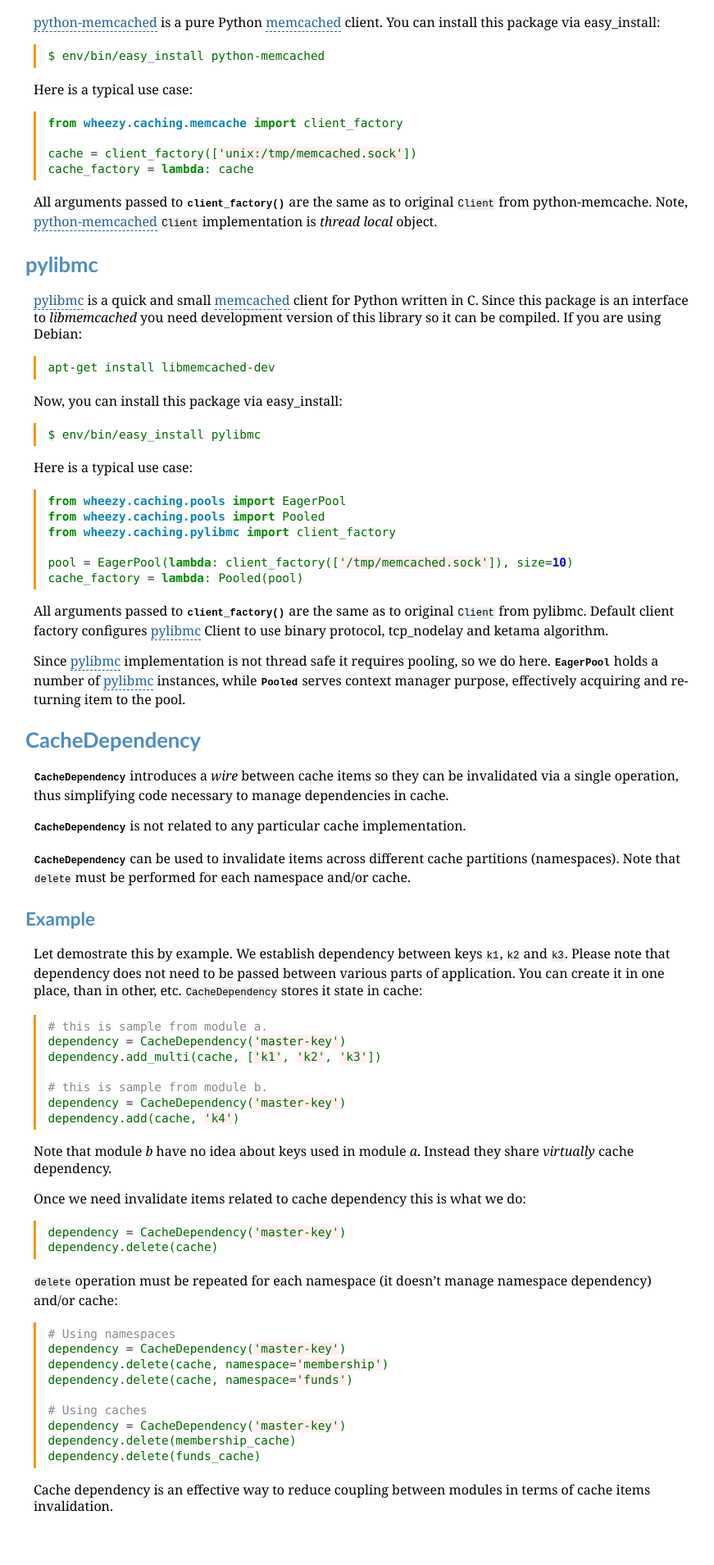
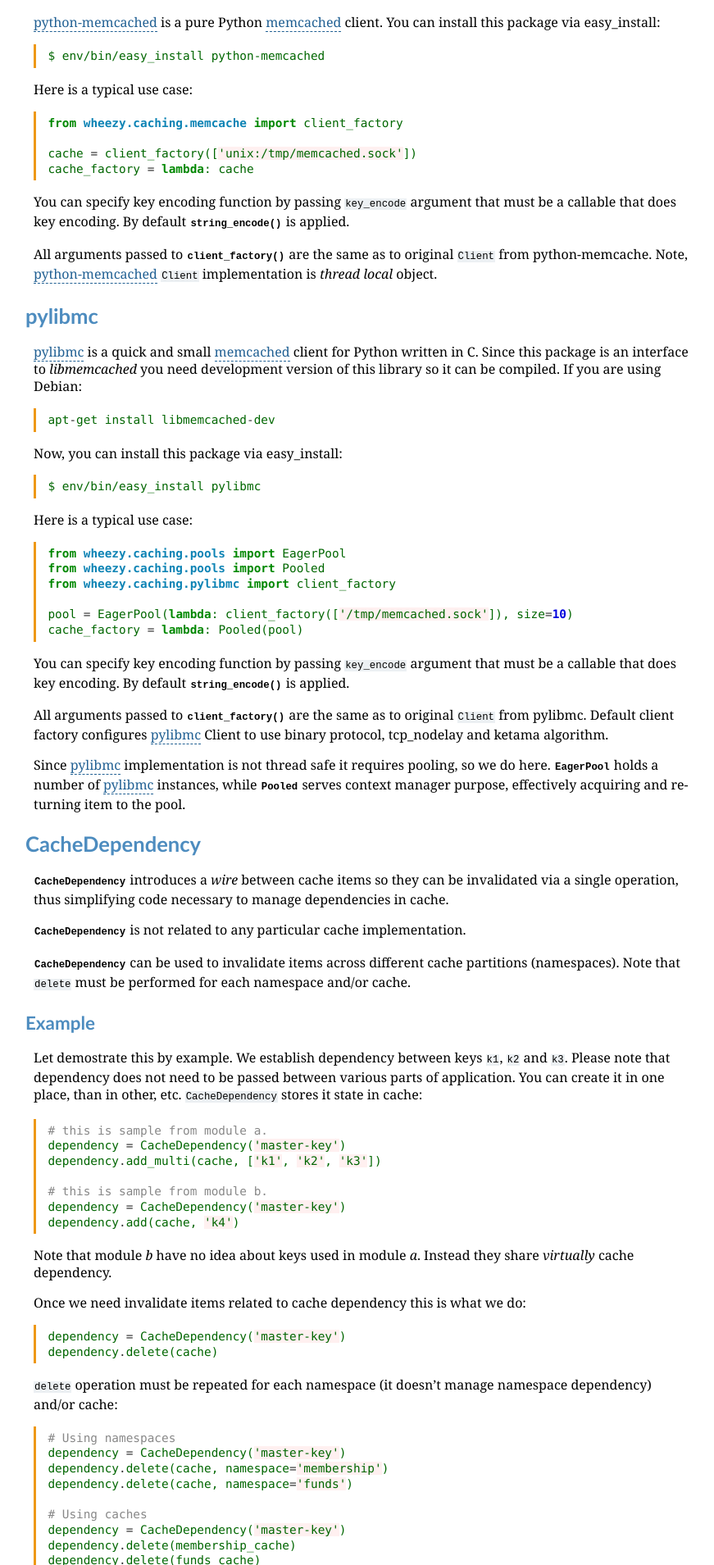
Before and after one commit to akornatskyy/wheezy.caching, a Sphinx documentation site: the page built from doc/userguide.rst, in a window 1280 px wide. Shown: the part 2741-4650 px from the top of the page at 82% size, without its empty margins (209-1080 px from the left). Built offline with Sphinx 7.4.7, drawn with Linux system fonts in a browser that asks for light colours.

Commit message:
Updated documentation with respect to key_encode for memcache and pylibmc.

```diff
--- a/doc/userguide.rst
+++ b/doc/userguide.rst
@@ -170,6 +170,10 @@
     cache = client_factory(['unix:/tmp/memcached.sock'])
     cache_factory = lambda: cache
 
+You can specify key encoding function by passing ``key_encode`` argument that
+must be a callable that does key encoding. By default
+:py:meth:`~wheezy.caching.encoding.string_encode` is applied.
+
 All arguments passed to
 :py:meth:`~wheezy.caching.memcache.client_factory` are the same as to
 original ``Client`` from python-memcache. Note, `python-memcached`_
@@ -196,6 +200,10 @@
 
     pool = EagerPool(lambda: client_factory(['/tmp/memcached.sock']), size=10)
     cache_factory = lambda: Pooled(pool)
+
+You can specify key encoding function by passing ``key_encode`` argument that
+must be a callable that does key encoding. By default
+:py:meth:`~wheezy.caching.encoding.string_encode` is applied.
 
 All arguments passed to
 :py:meth:`~wheezy.caching.pylibmc.client_factory` are the same as to
```
Also changed, not shown: 1 other file.
